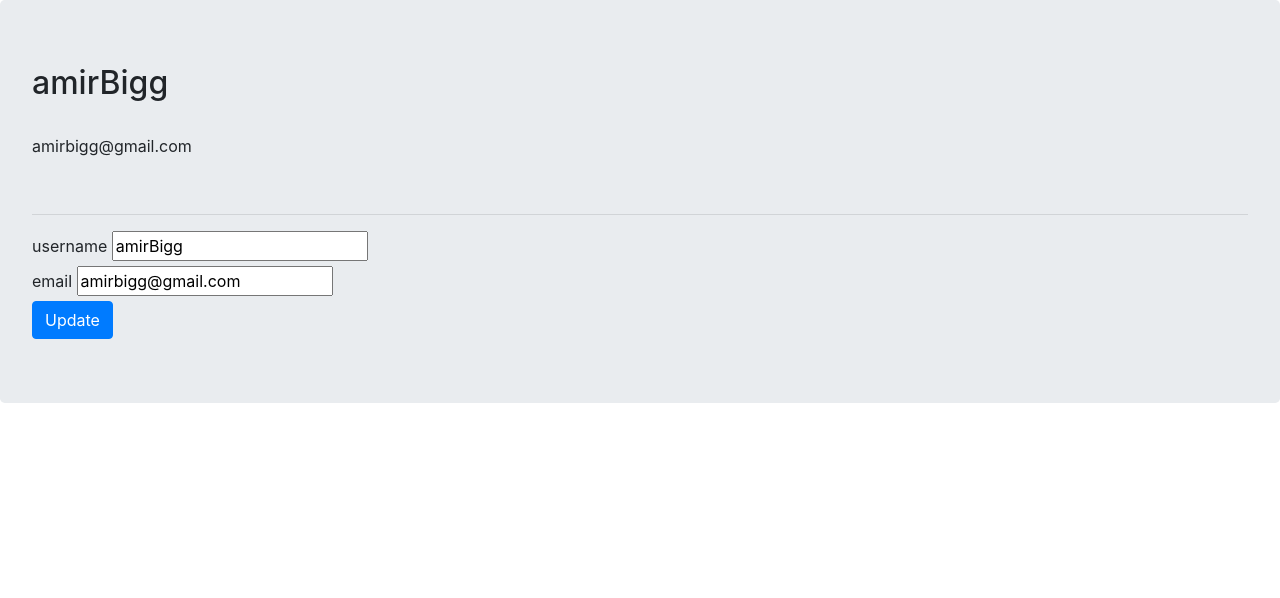
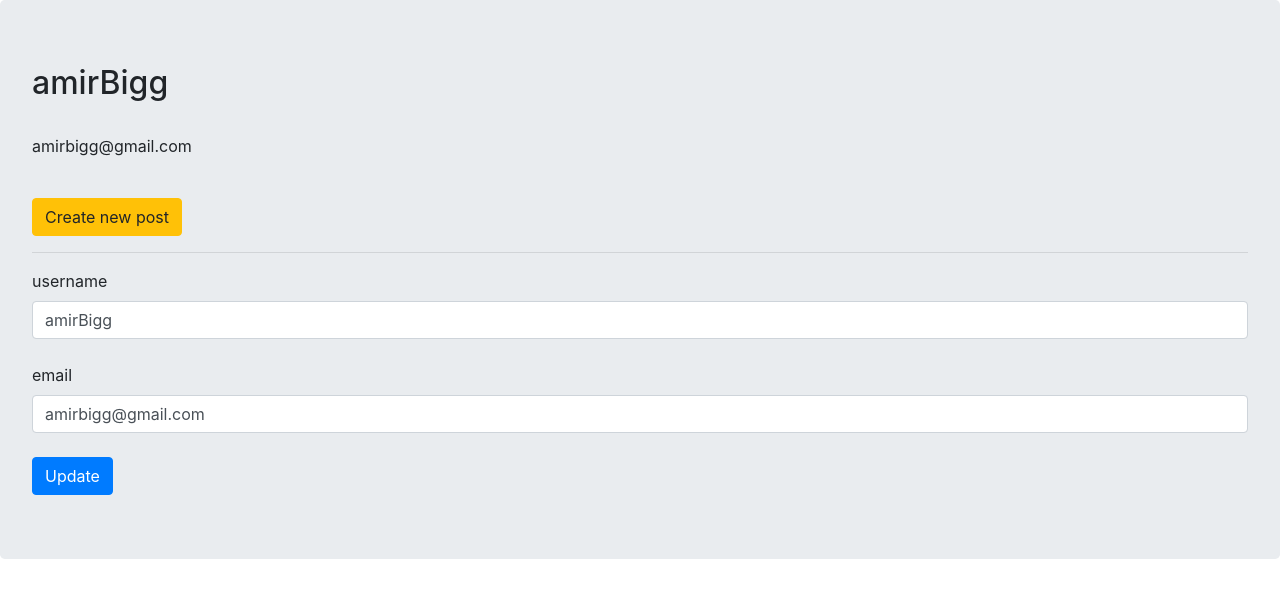
Before and after one commit to farhadBiyouk/flask-blog, a Flask app: page /profile in a window 1280 px wide. Shown: the part 56-654 px from the top of the page. Run offline with Flask 3, Linux system fonts and the light colour scheme; a user stored in the database is signed in.

Commit message:
implement crud for model post

```diff
--- a/blog/forms.py
+++ b/blog/forms.py
@@ -1,5 +1,5 @@
 from flask_wtf import FlaskForm
-from wtforms import StringField, BooleanField, PasswordField
+from wtforms import StringField, BooleanField, PasswordField, TextAreaField
 from wtforms.validators import DataRequired, Length, Email, EqualTo, ValidationError
 
 from blog.models import User
@@ -38,3 +38,8 @@
                            DataRequired(), Length(min=4, max=20)])
     email = StringField('email', validators=[DataRequired(), Email(
         message='Please enter correct email address')])
+
+
+class PostForm(FlaskForm):
+    title = StringField('Title', validators=[DataRequired(), Length(min=3, max=70)])
+    content = TextAreaField('Content', validators=[DataRequired()])
--- a/blog/routes.py
+++ b/blog/routes.py
@@ -1,14 +1,15 @@
-from flask import render_template, redirect, url_for, request, flash
+from flask import render_template, redirect, url_for, request, flash, abort
 from flask_login import login_user, current_user, logout_user, login_required
 
 from blog import app, bcrypt, db
-from blog.forms import RegistrationForm, LoginForm, UpdateProfileForm
-from blog.models import User
+from blog.forms import RegistrationForm, LoginForm, UpdateProfileForm, PostForm
+from blog.models import User, Post
 
 
 @app.route('/')
 def home():
-    return render_template('home.html')
+    posts = Post.query.all()
+    return render_template('home.html', posts=posts)
 
 
 @app.route('/profile', methods=['GET', 'POST'])
@@ -64,3 +65,55 @@
     logout_user()
     flash('you logged out successfully', 'success')
     return redirect(url_for('home'))
+
+
+@app.route('/post/new_post', methods=['GET', 'POST'])
+@login_required
+def new_post():
+    form = PostForm()
+    if form.validate_on_submit():
+        new = Post(title=form.title.data,
+                   content=form.content.data, author=current_user)
+        db.session.add(new)
+        db.session.commit()
+        flash('you added new post successfully', 'success')
+        return redirect(url_for('home'))
+    return render_template('new_post.html', form=form)
+
+
+@app.route('/post/detail/<int:post_id>')
+def detail(post_id):
+    post = Post.query.get_or_404(post_id)
+
+    return render_template('detail.html', post=post)
+
+
+@app.route('/post/<int:post_id>/delete')
+def delete_post(post_id):
+    post = Post.query.get_or_404(post_id)
+
+    if post.author != current_user:
+        abort(403)
+    db.session.delete(post)
+    db.session.commit()
+    flash('you removed post  successfully ', 'success')
+    return redirect(url_for('home'))
+
+
+@app.route('/post/<int:post_id>/update', methods=['GET', 'POST'])
+@login_required
+def update_post(post_id):
+    post = Post.query.get_or_404(post_id)
+    if post.author != current_user:
+        abort(403)
+
+    form = PostForm()
+    if form.validate_on_submit():
+        post.title = form.title.data
+        post.content = form.content.data
+        db.session.commit()
+        flash('updated post successfully', 'success')
+        return redirect(url_for('detail', post_id=post.id))
+    form.title.data = post.title
+    form.content.data = post.content
+    return render_template('update.html', form=form)
--- a/blog/templates/profile.html
+++ b/blog/templates/profile.html
@@ -5,11 +5,13 @@
 {% block content %}
 {% include 'common/register_error.html' %}
 <h2>{{current_user.username}}</h2><br>
-<p>{{current_user.email}}</p><br><hr>
+<p>{{current_user.email}}</p><br>
+<a href="{{url_for('new_post')}}" class="btn btn-warning">Create new post</a>
+<hr>
 <form action="" method="post">
 {{form.csrf_token}}
-{{form.username.label}} {{form.username}}<br>
-{{form.email.label}} {{form.email}}<br>
+{{form.username.label(class='form-control-label')}} {{form.username(class='form-control')}}<br>
+{{form.email.label(class='form-control-label')}} {{form.email(class='form-control')}}<br>
 <button type="submit"  class="btn btn-primary">Update</button>
 
 </form>
```
Also changed, not shown: blog/templates/detail.html (added, +15 -0 lines), blog/templates/home.html (+9 -0 lines), blog/templates/new_post.html (added, +13 -0 lines), blog/templates/update.html (added, +15 -0 lines), blog.db.
